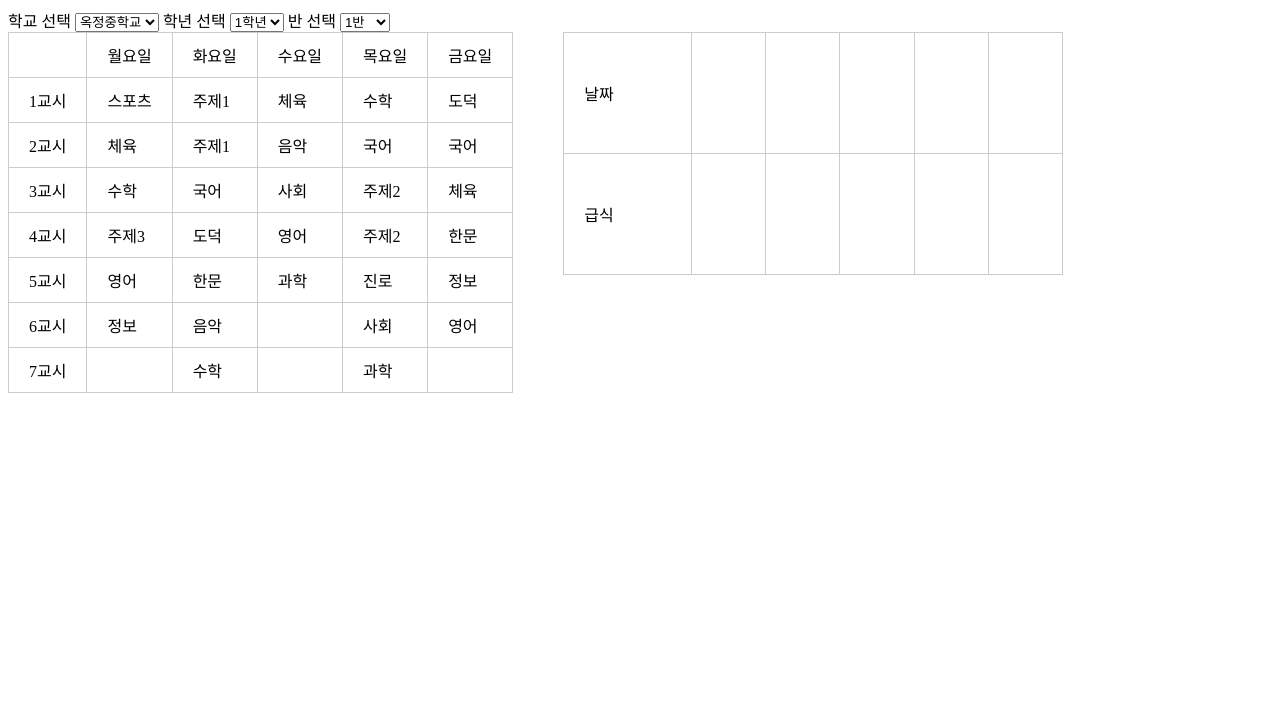
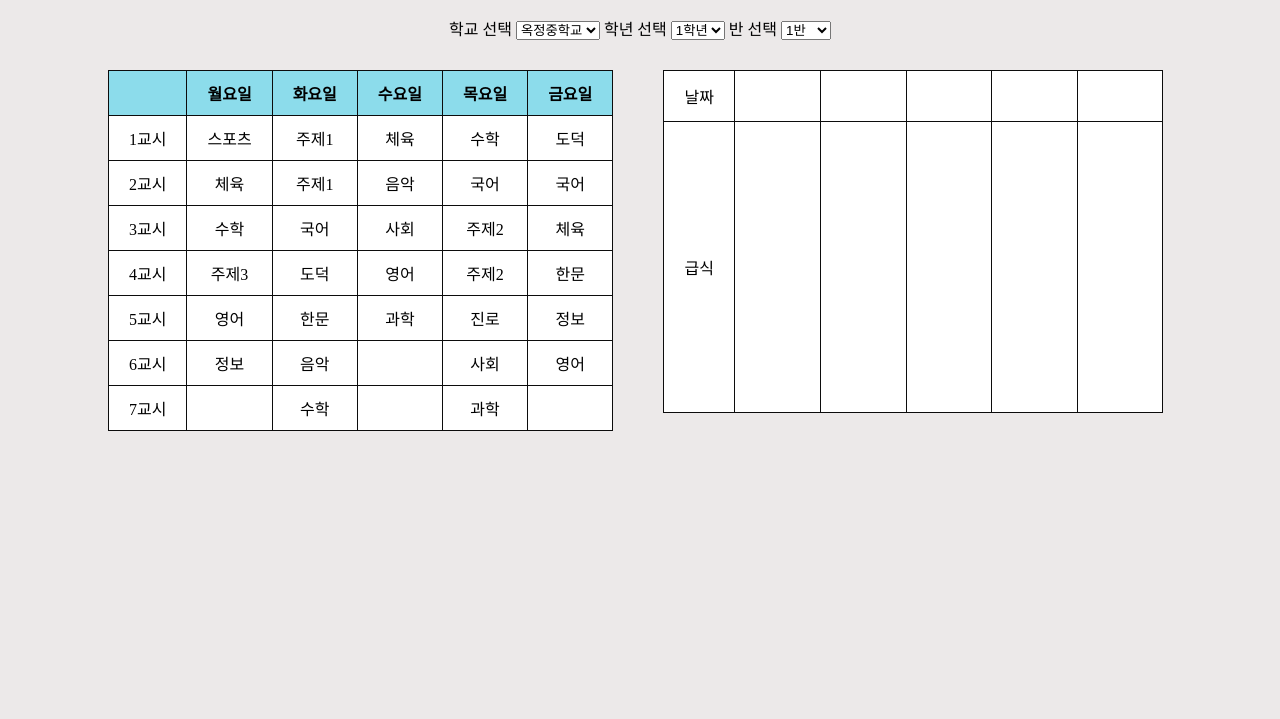
Before and after one commit to gunyul8177-tech/shool_check, a plain HTML site: page index.html in a window 1280 px wide. Shown: the part 81-800 px from the top of the page. Drawn offline with Linux system fonts and the light colour scheme.

Commit message:
Update index.html

```diff
--- a/index.html
+++ b/index.html
@@ -3,13 +3,12 @@
 <head>
     <title>학교 일정 알리미</title>
     <style>
-        table, th, td {border:1px solid #ccc; border-collapse: collapse;}
+        table, th, td {border: 5px solid #0c0c0c; border-collapse: collapse; }
         th, td {padding:10px 20px;}
-    </style>
-    <style>
     table, th, td {
-        border: 1px solid #ccc;
+        border: 1px solid #0c0c0c;
         border-collapse: collapse;
+        background-color: rgb(255,255,255)
     }
 
     th, td {
@@ -20,6 +19,8 @@
         display: flex;
         align-items: flex-start;
         gap: 50px;
+        margin-left: 100px;
+        margin-top: 30px;
     }
 
     .eat {
@@ -27,19 +28,50 @@
     }
 
     .eat td {
-        height: 100px;
+        height: 150px;
     }
+
+.eat tr:first-child td {
+    height: 30px;
+}
+
+.eat tr:last-child td {
+    height: 270px;
+}
+
+.eat td:first-child {
+    width: 30px;
+}
+
+.head {background-color: rgb(140, 220, 235)}
+
+.main {text-align: center}
+
+body {background-color: #ece9e9}
+
+
+.menu {text-align: center; margin-top:30px}
+
+.all {margin: auto; text-align:center;}
+
+th {background-color: rgb(140, 220, 235)}
+
 </style>
 <meta name="viewport" content="width=device-width, initial-scale=1">
 </head>
 
 <body>
 
-<h1>학교 알리미</h1>
+<h1 class="main">학교 알리미</h1>
+
+<div class="all">
+<div class="menu">
 <label for="">학교 선택</label>
+
 <select id="school">
     <option value="옥정" selected>옥정중학교</option>
     <option value="금릉">금릉중학교</option>
+    <option value="향산">향산중학교</option>
 </select>
 
 <label for="">학년 선택</label>
@@ -52,16 +84,17 @@
     <label for="">반 선택</label>
     <select id="class">
     </select>
+    </div>
 
 <div class="table-container">
     <table class="schedule">
-        <tr>
-            <td></td>
-            <td>월요일</td>
-            <td>화요일</td>
-            <td>수요일</td>
-            <td>목요일</td>
-            <td>금요일</td>
+        <tr class="head">
+            <th></th>
+            <th>월요일</th>
+            <th>화요일</th>
+            <th>수요일</th>
+            <th>목요일</th>
+            <th>금요일</th>
         </tr>
          <tr>
             <td>1교시</td>
@@ -138,6 +171,7 @@
             <td></td>
         </tr>
     </table>
+    </div>
     </div>
         <script>
     const timetable = {
@@ -233,9 +267,20 @@ else if (school.value == "금릉") {
     classCount = 9
 
     }else if (grade.value == "3") {
-        classCount = 9
+        classCount =9
     }
+}
 
+else if (school.value == "향산") {
+    classSelect.innerHTML = "";
+    if (grade.value == "1") {
+        classCount = 7;
+
+    }else if (grade.value == "2") {
+        classCount = 5
+    }else if (grade.value == "3") {
+        classCount = 4
+    }
 }
 
     for(let i = 1; i <= classCount; i++) {
```
